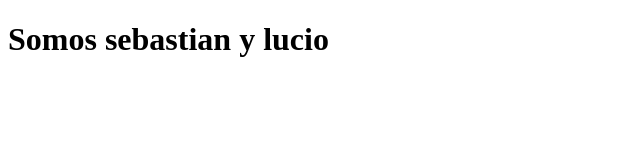
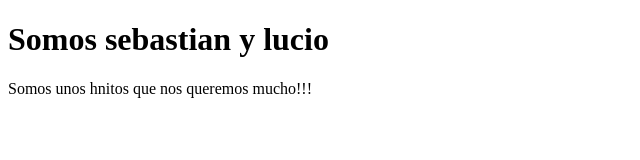
Before and after one commit to rafamorey/Test, a plain HTML site: page index.html in a window 1280 px wide. Shown: the whole page, without its empty margins (0-640 px from the left). Drawn offline with Linux system fonts and the light colour scheme.

Commit message:
Se agrega parrafo

```diff
--- a/index.html
+++ b/index.html
@@ -9,6 +9,7 @@
 <body>
   <div class="hijos">
     <h1>Somos sebastian y lucio</h1>
+    <p>Somos unos hnitos que nos queremos mucho!!!</p>
   </div>
 </body>
 </html>
```
